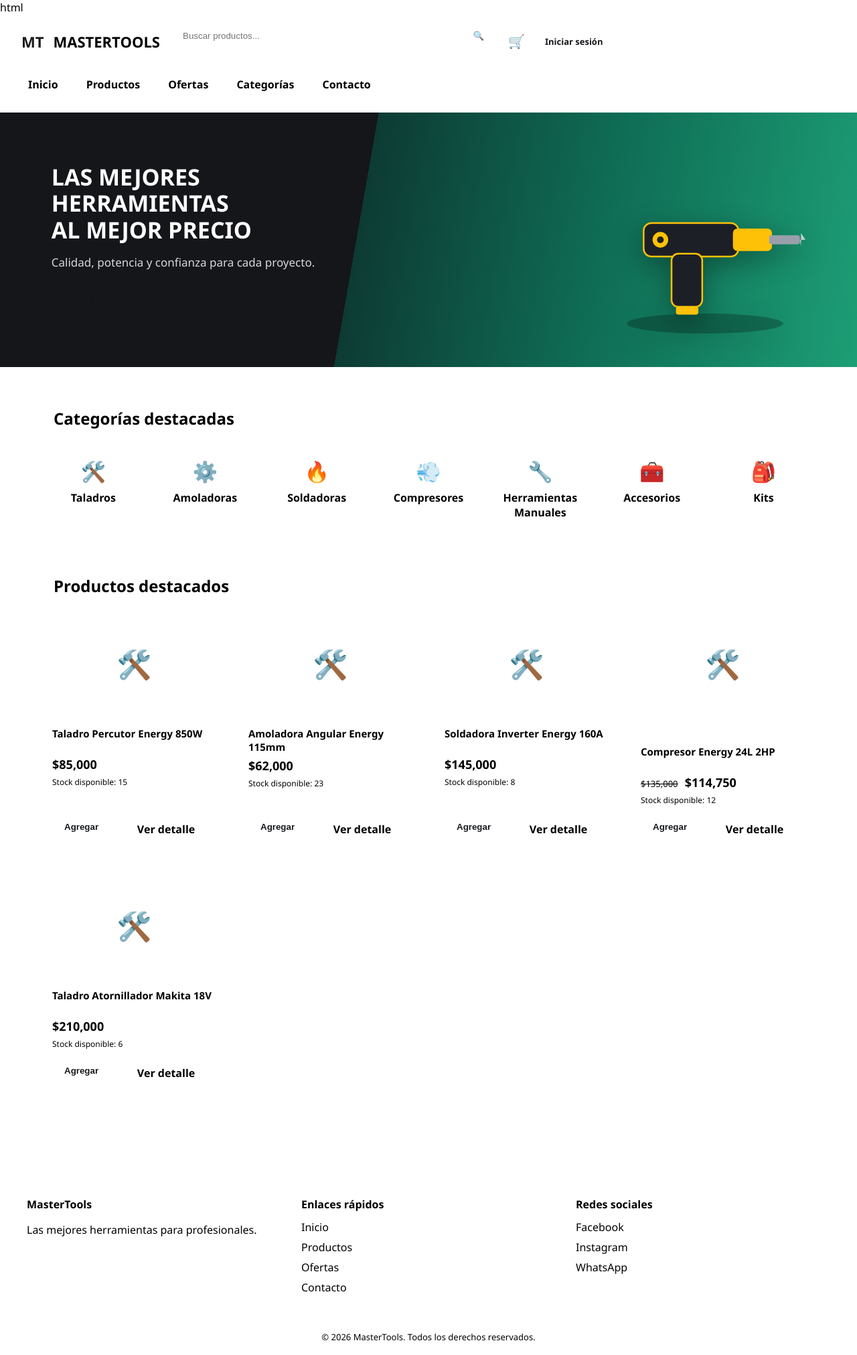
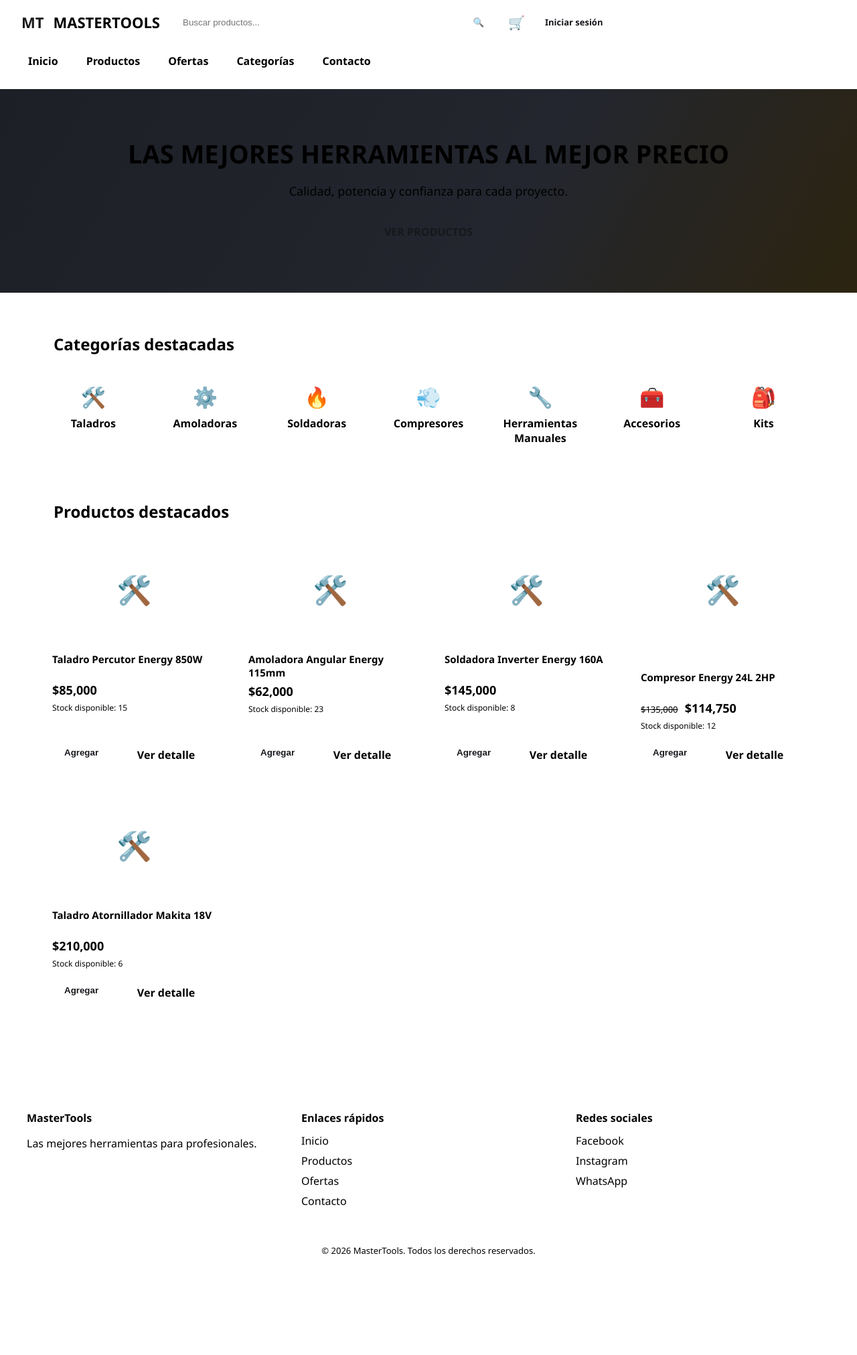
Before and after one commit to amaximiliano234-art/mastertools, a Flask app: page / in a window 1280 px wide. Shown: the whole page at 67% size. After the commit the page ends 1873 px from the top, so only its background shows below. Run offline with Flask 3, Linux system fonts and the light colour scheme; data comes from the database, SQL or seed files in the repository.

Commit message:
Update home.html

```diff
--- a/templates/home.html
+++ b/templates/home.html
@@ -1,31 +1,12 @@
-html{% extends "base.html" %}
+{% extends "base.html" %}
 {% from "_producto_card.html" import tarjeta_producto %}
 {% block title %}MasterTools - Inicio{% endblock %}
 {% block content %}
 
-<div class="banner-pro">
-  <div class="banner-pro-bg"></div>
-  <div class="banner-pro-content">
-    <h1>LAS MEJORES<br>HERRAMIENTAS<br>AL MEJOR PRECIO</h1>
-    <p>Calidad, potencia y confianza para cada proyecto.</p>
-    <a href="{{ url_for('productos') }}" class="btn btn-amarillo">VER PRODUCTOS</a>
-  </div>
-  <div class="banner-pro-img">
-    <!-- Para usar tu propia foto de producto: reemplazá este bloque <svg> por
-         <img src="{{ url_for('static', filename='img/banner-producto.jpg') }}" alt="Producto destacado">
-         y subí tu foto a la carpeta static/img con ese nombre. -->
-    <svg viewBox="0 0 360 360" xmlns="http://www.w3.org/2000/svg" class="drill-illustration">
-      <ellipse cx="180" cy="330" rx="140" ry="18" fill="#000" opacity="0.25"/>
-      <rect x="70" y="150" width="170" height="60" rx="14" fill="#1c1f26" stroke="#FFC107" stroke-width="3"/>
-      <rect x="230" y="160" width="70" height="40" rx="8" fill="#FFC107"/>
-      <rect x="120" y="205" width="55" height="95" rx="12" fill="#1c1f26" stroke="#FFC107" stroke-width="3"/>
-      <rect x="128" y="300" width="40" height="14" rx="4" fill="#FFC107"/>
-      <rect x="295" y="172" width="55" height="16" rx="4" fill="#9aa0ab"/>
-      <polygon points="350,180 360,180 352,168 352,192" fill="#c8ccd2"/>
-      <circle cx="100" cy="180" r="14" fill="#FFC107"/>
-      <circle cx="100" cy="180" r="6" fill="#1c1f26"/>
-    </svg>
-  </div>
+<div class="banner">
+  <h1>LAS MEJORES HERRAMIENTAS AL MEJOR PRECIO</h1>
+  <p>Calidad, potencia y confianza para cada proyecto.</p>
+  <a href="{{ url_for('productos') }}" class="btn btn-amarillo">VER PRODUCTOS</a>
 </div>
 
 <div class="container">
```
